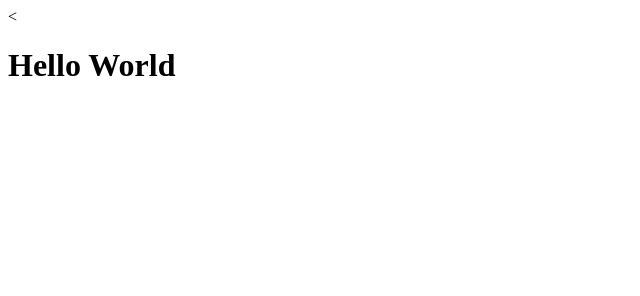
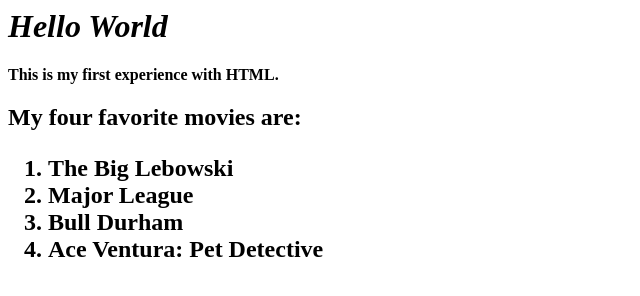
Before and after one commit to sroach1028/SDPre, a plain HTML site: page Blog/index.html in a window 1280 px wide. Shown: the whole page, without its empty margins (0-640 px from the left). Drawn offline with Linux system fonts and the light colour scheme.

Commit message:
added movie list

```diff
--- a/Blog/index.html
+++ b/Blog/index.html
@@ -2,9 +2,17 @@
 <html lang="en" dir="ltr">
   <head>
     <meta charset="utf-8">
-    <title></title>
+    <title>Hello World</title>
   </head>
   <body>
-  <<h1>Hello World</h1>
+  <h1><em>Hello World</em></h1>
+  <p><strong>This is my first experience with HTML. </strong><p>
+  <h2> My four favorite movies are: <h2>
+  <ol>
+      <li>The Big Lebowski</li>
+      <li>Major League</li>
+      <li>Bull Durham</li>
+      <li>Ace Ventura: Pet Detective</li>
+  </ol>
   </body>
 </html>
```
